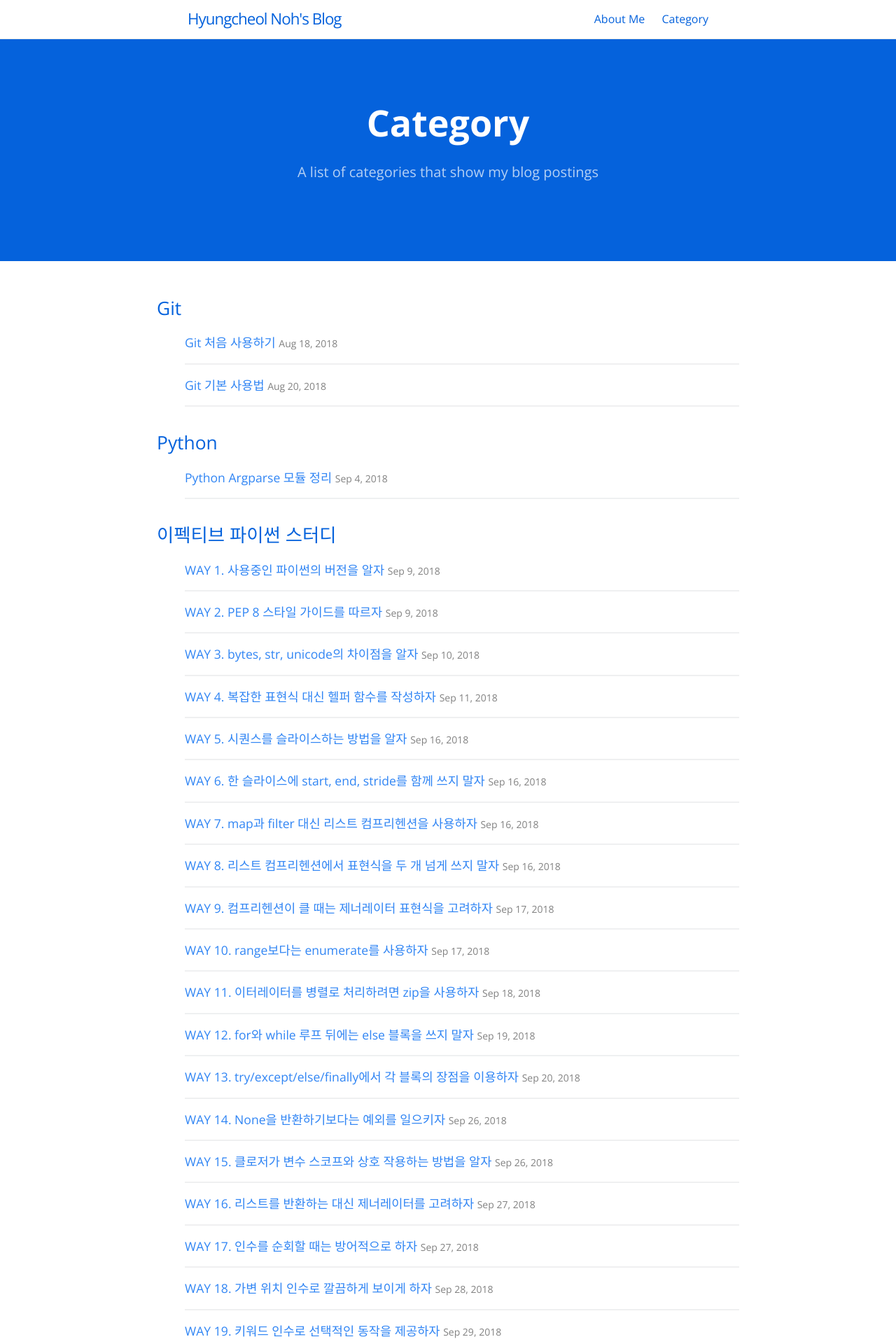
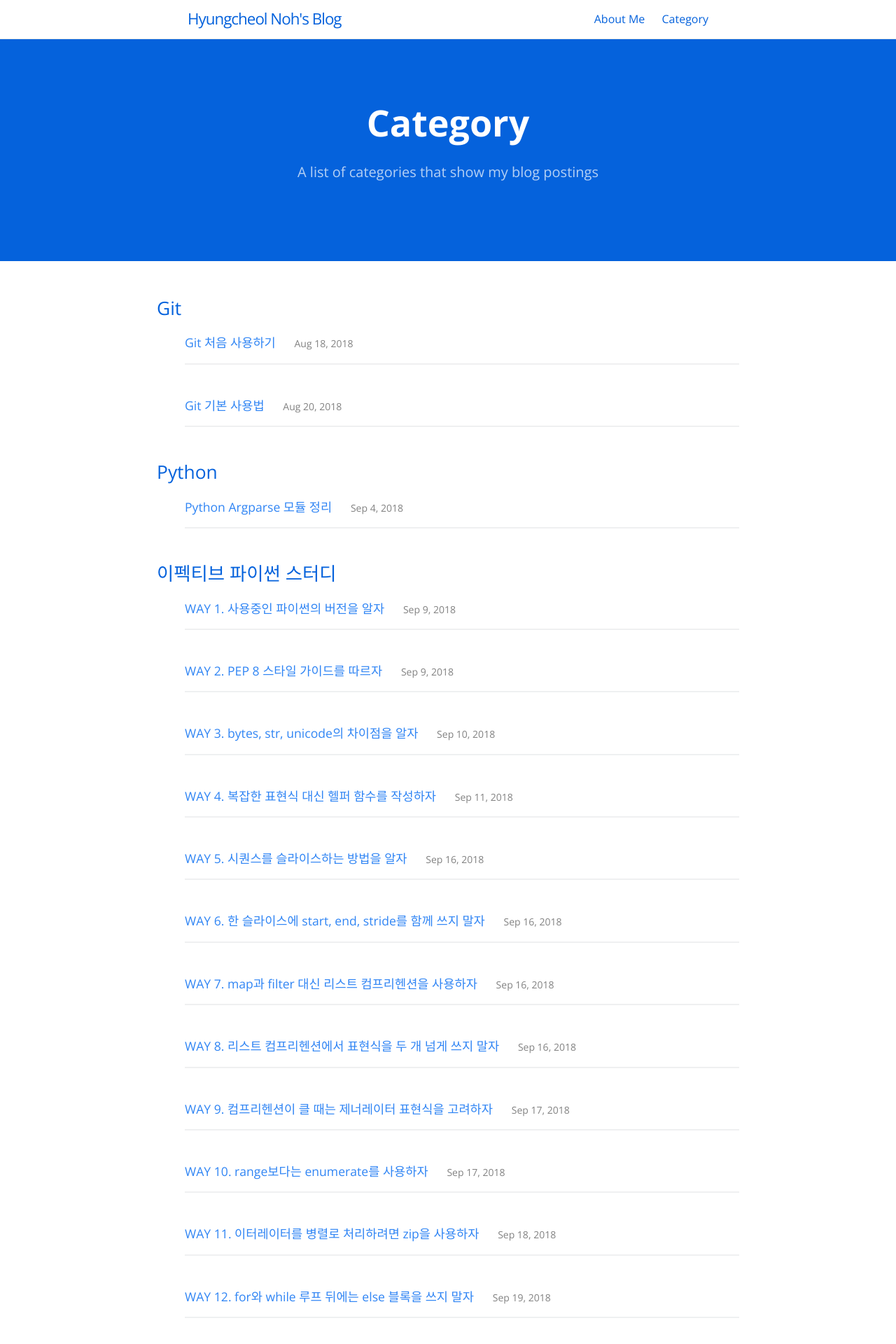
Before and after one commit to hcnoh/hcnoh.github.io, a Jekyll site: the page built from category.md, in a window 1280 px wide. Shown: the top 1920 px of the page at 70% size. Built offline with Jekyll 4.4.1, drawn with Linux system fonts in a browser that asks for light colours.

Commit message:
Update category.html

```diff
--- a/_layouts/category.html
+++ b/_layouts/category.html
@@ -11,20 +11,21 @@ layout: default
     {% assign pages_list = tag[1] %}
     {% for post in pages_list reversed %}
 
-      <!--<li>-->
+      <li>
 
-      {% assign date_format = site.cayman-blog.date_format | default: "%b %-d, %Y" %}
+        {% assign date_format = site.cayman-blog.date_format | default: "%b %-d, %Y" %}
 
 
         <!--<h2>
           <a class="post-link" href="{{ post.url | relative_url }}" title="{{ post.title }}">{{ post.title | escape }}</a>
         </h2>-->
-      <a href="{{ post.url | relative_url }}" title="{{ post.title }}">{{ post.title | escape }}</a>
-      <span class="post-meta">{{ post.date | date: date_format }}</span>
+        <a href="{{ post.url | relative_url }}" title="{{ post.title }}">{{ post.title | escape }}</a>
+        &emsp;
+        <span class="post-meta">{{ post.date | date: date_format }}</span>
 
-      <hr size="3" noshade>
+        <hr size="3" noshade>
 
-      <!--</li>-->
+      </li>
 
     {% endfor %}
     {% assign pages_list = nil %}
```
